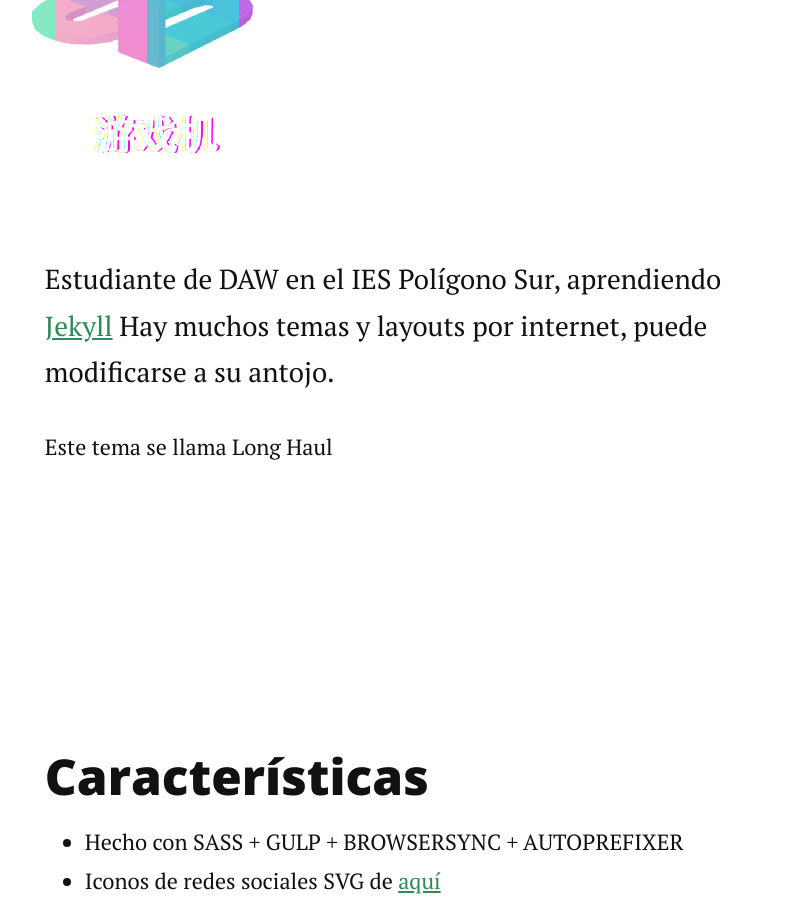
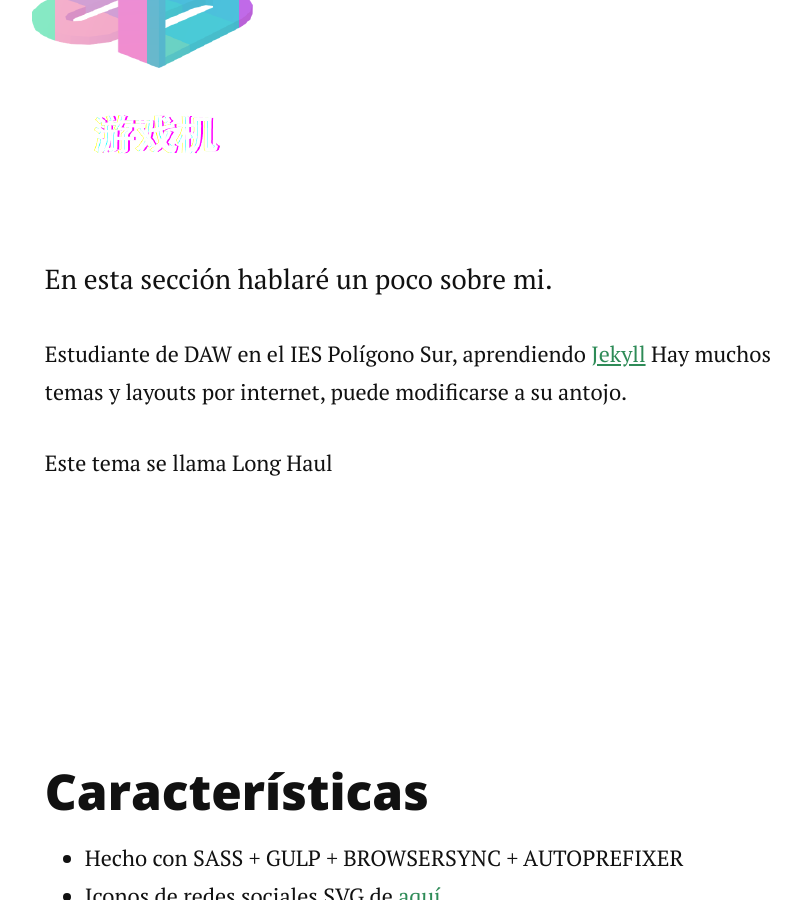
Before and after one commit to tryn0/tryn0.github.io, a Jekyll site: the page built from about.md, in a window 1280 px wide and 900 px high, scrolled down 745 px. Shown: the whole window, without its empty margins (224-1025 px from the left). Built offline with Jekyll 4.4.1, drawn with Linux system fonts in a browser that asks for light colours; nearby versions of some CDN libraries; Markdown is read by kramdown in place of the engine named in the settings.

Commit message:
Update about.md

```diff
--- a/about.md
+++ b/about.md
@@ -5,7 +5,8 @@
 
 <div class="post">
 	<h1 class="pageTitle">Acerca</h1>
-	<img src="{{ '/assets/img/avatar.png' | prepend: site.baseurl }}" alt=""><p class="intro">Estudiante de DAW en el IES Polígono Sur, aprendiendo <a href="http://jekyllrb.com">Jekyll</a> Hay muchos temas y layouts por internet, puede modificarse a su antojo.</p>
+	<img src="{{ '/assets/img/avatar.png' | prepend: site.baseurl }}" alt=""><p class="intro">En esta sección hablaré un poco sobre mi.</p>
+	<p>Estudiante de DAW en el IES Polígono Sur, aprendiendo <a href="http://jekyllrb.com">Jekyll</a> Hay muchos temas y layouts por internet, puede modificarse a su antojo.</p>
 	<p>Este tema se llama Long Haul</p>
 	<br/>
 	<br/>
```
